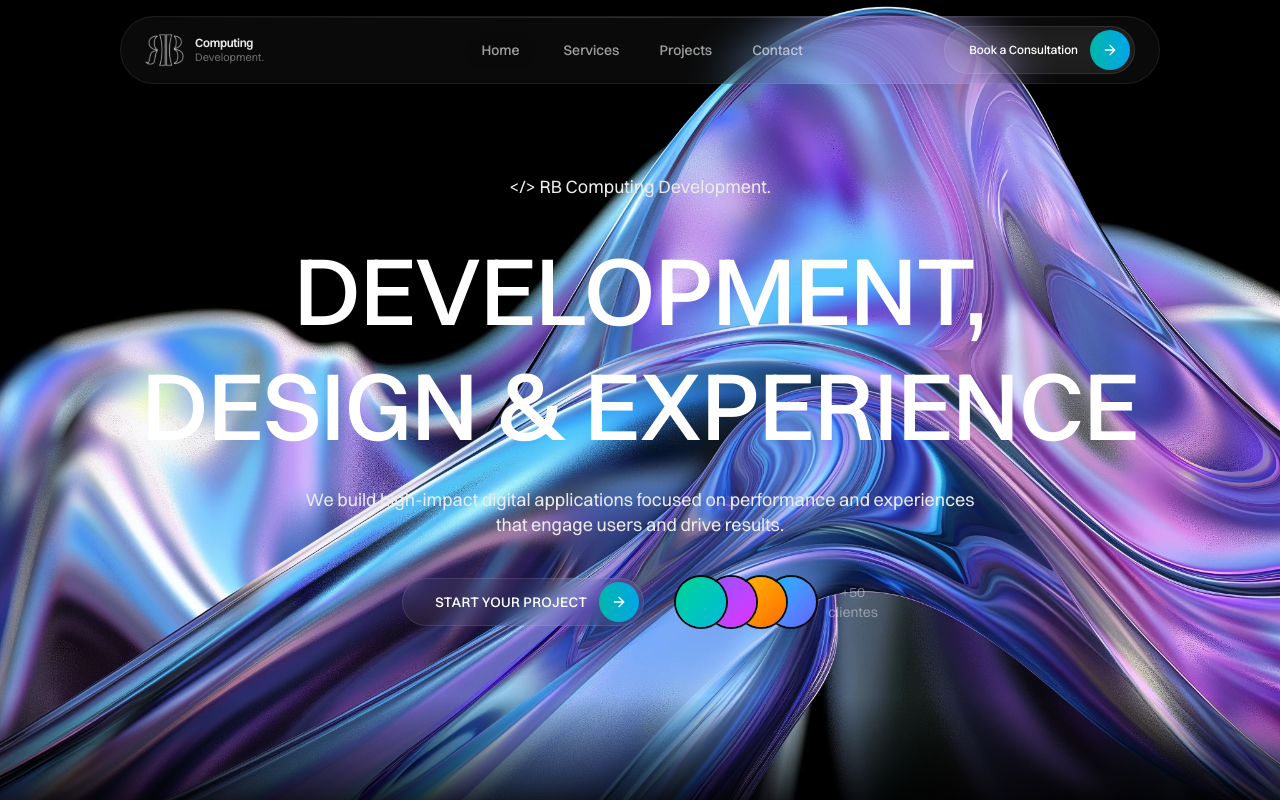
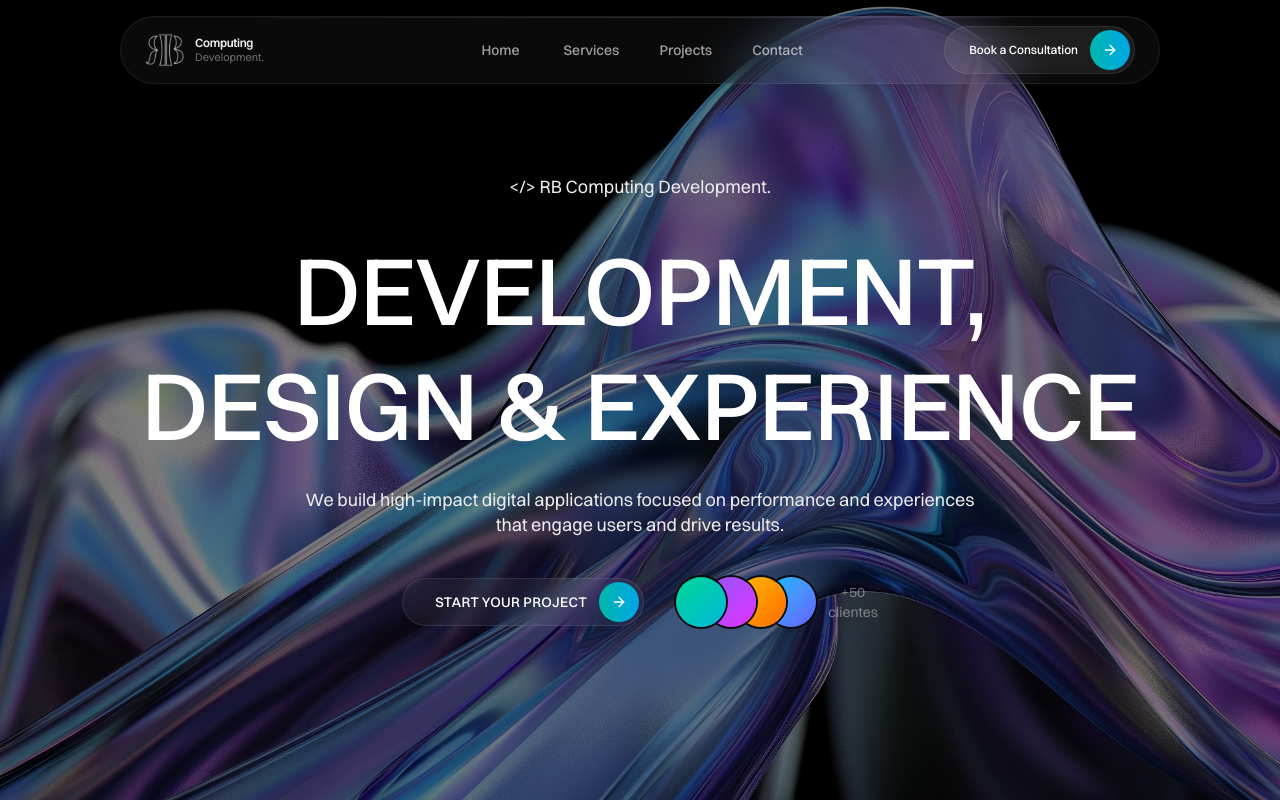
Before and after one commit to luanbatistadev/rb-site, a Next.js app: page /en in a window 1280 px wide. Shown: the top 802 px of the page. Built offline with nearby package versions, Linux system fonts and the light colour scheme.

Commit message:
fix: darken hero overlay on all pages for better text readability

```diff
--- a/src/components/sections/hero.tsx
+++ b/src/components/sections/hero.tsx
@@ -70,7 +70,7 @@ export function Hero({ dict, locale }: HeroProps) {
               className="absolute inset-0 h-full w-full object-cover object-center animate-fade-in"
             />
           )}
-          <div className="absolute inset-0 bg-linear-to-b from-transparent from-87% to-[rgba(0,0,0,0.8)]" />
+          <div className="absolute inset-0 bg-black/50" />
         </motion.div>
 
         <div className="relative z-10 flex min-h-screen items-center justify-center px-6">
--- a/src/components/sections/projects-page-content.tsx
+++ b/src/components/sections/projects-page-content.tsx
@@ -237,7 +237,7 @@ function PageHero({
               className="absolute inset-0 h-full w-full object-cover object-center animate-fade-in"
             />
           )}
-          <div className="absolute inset-0 bg-linear-to-b from-transparent from-7% to-93% to-black" />
+          <div className="absolute inset-0 bg-black/50" />
         </motion.div>
 
         <div className="relative z-10 pt-40 pb-56">
--- a/src/components/sections/services-page-content.tsx
+++ b/src/components/sections/services-page-content.tsx
@@ -176,7 +176,7 @@ export function ServicesPageContent({ dict, locale }: ServicesPageContentProps)
                 className="absolute inset-0 h-full w-full object-cover object-center animate-fade-in"
               />
             )}
-            <div className="absolute inset-0 bg-linear-to-b from-transparent from-7% to-93% to-black" />
+            <div className="absolute inset-0 bg-black/50" />
           </motion.div>
 
           <div className="relative z-10 pt-40 pb-56">
```
